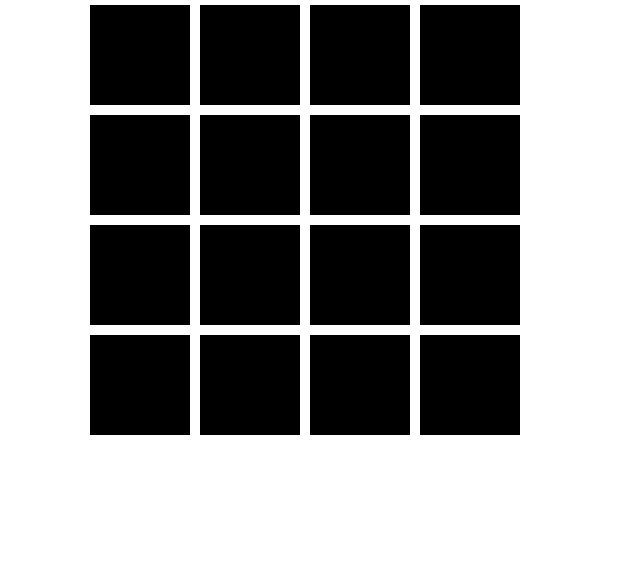
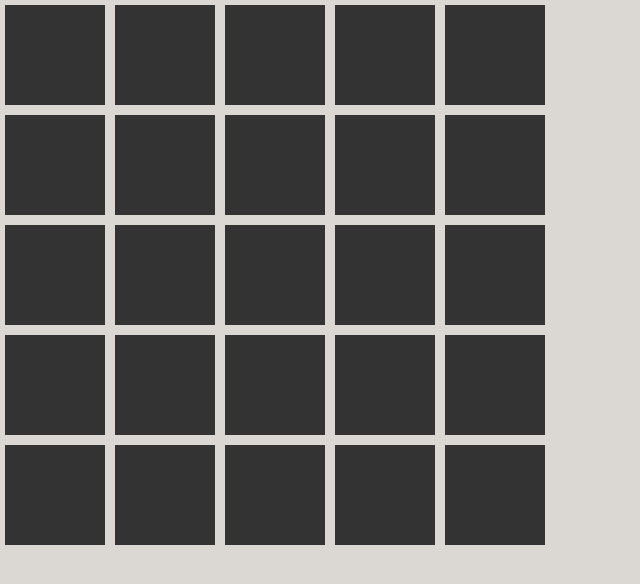
Before and after one commit to SquaredSee/memory-match-game, a React app: page / in a window 1280 px wide. Shown: the whole page, without its empty margins (0-640 px from the left). Built offline with nearby package versions, Linux system fonts and the light colour scheme.

Commit message:
style improvements

```diff
--- a/public/index.html
+++ b/public/index.html
@@ -10,7 +10,7 @@
     <script src="https://use.fontawesome.com/56279ed306.js"></script>
     <title>Memory Match Game</title>
   </head>
-  <body>
+  <body style="background-color:#DBD7D2;">
     <noscript>
       You need to enable JavaScript to run this app.
     </noscript>
--- a/src/GameBoard.js
+++ b/src/GameBoard.js
@@ -86,6 +86,9 @@ class GameBoard extends Component {
   initTiles(sideLength) {
     const iconsNeeded = (sideLength * sideLength) / 2;
     let chosenIcons = [];
+    if (iconsNeeded > icons.length) {
+      return false;
+    }
 
     for (let i = 0; i < iconsNeeded; i += 1) {
       // keep looping until a new icon is chosen
@@ -108,7 +111,6 @@ class GameBoard extends Component {
     for (let i = 0; i < tiles.length; i += 1) {
       tiles[i] = {
         icon: chosenIcons.pop(),
-        color: 'white', // TODO: different color for each uncovered tile
         covered: true,
         matched: false,
       };
@@ -140,17 +142,23 @@ class GameBoard extends Component {
     const board = [];
     let tileIndex = 0;
 
+    // if sidelength was too long for the amount of tiles
+    if (!this.state.tiles) {
+      return <div>Sidelength too long</div>
+    }
+
     for (let i = 0; i < this.state.sideLength; i += 1) {
       const row = [];
+
       for (let j = 0; j < this.state.sideLength; j += 1) {
         row.push(this.tileRender(j, tileIndex));
         tileIndex += 1;
       }
-      board.push(<div className="gameboard__row col-md-12" key={i}>{row}</div>);
+      board.push(<div className="row" key={i}>{row}</div>);
     }
 
     return (
-      <div className="gameboard container">
+      <div className="container-fluid">
         {board}
       </div>
     );
--- a/src/MemoryGame.js
+++ b/src/MemoryGame.js
@@ -2,10 +2,11 @@ import React, { Component } from 'react';
 import GameBoard from './GameBoard';
 
 class MemoryGame extends Component {
+  // Current max sideLength is 8
   render() {
     return (
       <div className="memorygame">
-        <GameBoard sideLength={4} />
+        <GameBoard sideLength={5} />
       </div>
     );
   }
--- a/src/Tile.js
+++ b/src/Tile.js
@@ -1,9 +1,11 @@
 import React from 'react';
 import PropTypes from 'prop-types';
 
+const darkGray = '#333333';
+
 const style = {
   backgroundColor: 'white',
-  borderColor: 'black',
+  borderColor: darkGray,
   borderStyle: 'solid',
   margin: 5,
   height: 100,
@@ -20,17 +22,17 @@ const Tile = (props) => {
   let styleClone;
 
   if (props.tileState.covered) {
-    styleClone = Object.assign({}, style, { backgroundColor: 'black' });
+    styleClone = Object.assign({}, style, { backgroundColor: darkGray });
     icon = <i />;
   }
   else {
-    styleClone = Object.assign({}, style, { backgroundColor: props.tileState.color });
+    styleClone = Object.assign({}, style, { backgroundColor: 'transparent' });
     icon = <i className={props.tileState.icon} />;
   }
 
   const tile = (
     <div
-      className="tile col-md-3"
+      className="tile col-sm-1"
       style={styleClone}
       onClick={props.onClick}
       role="button"
@@ -47,7 +49,6 @@ Tile.propTypes = {
   tileIndex: PropTypes.number.isRequired,
   tileState: PropTypes.shape({
     icon: PropTypes.string.isRequired,
-    color: PropTypes.string.isRequired,
     covered: PropTypes.bool.isRequired,
     matched: PropTypes.bool.isRequired,
   }).isRequired,
```
